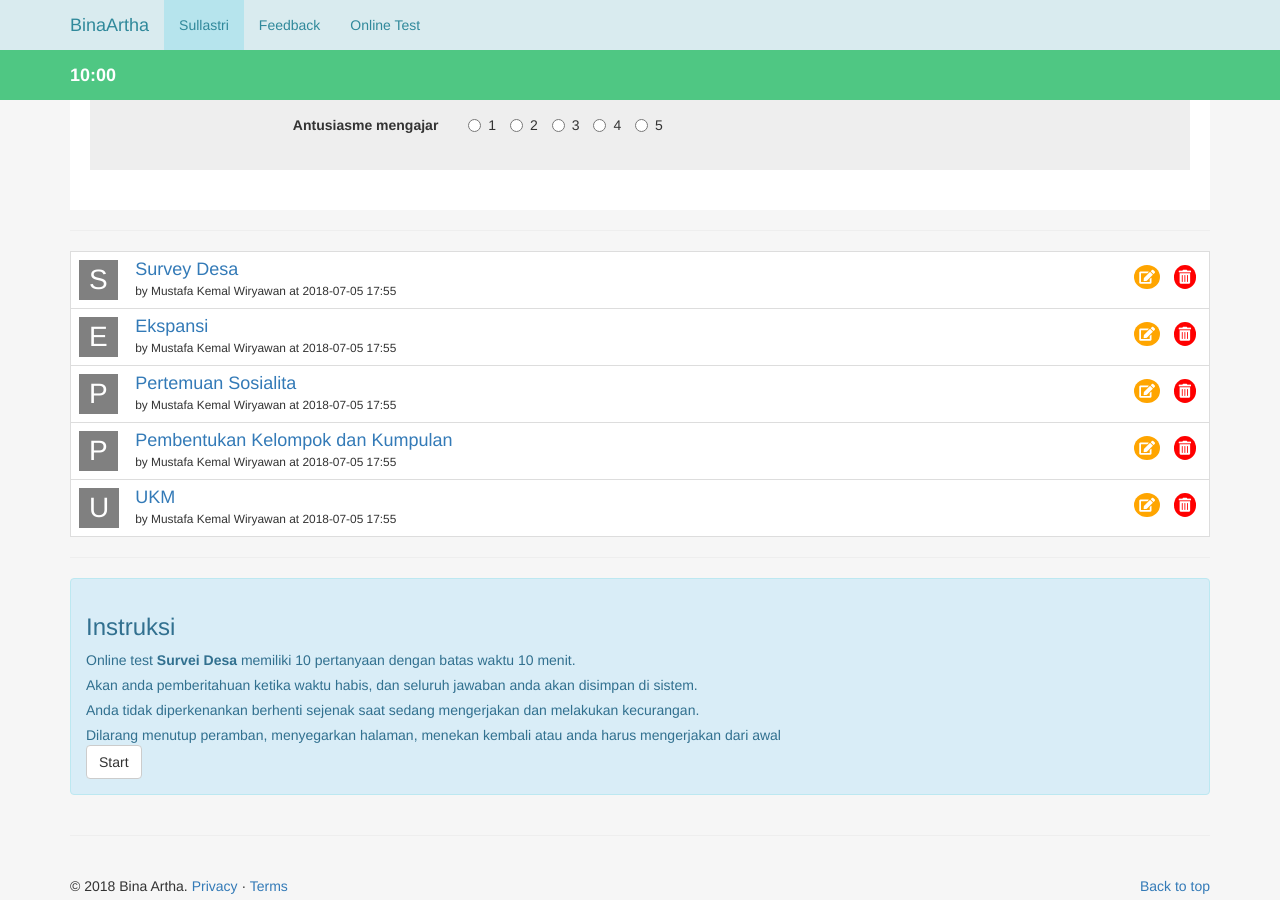
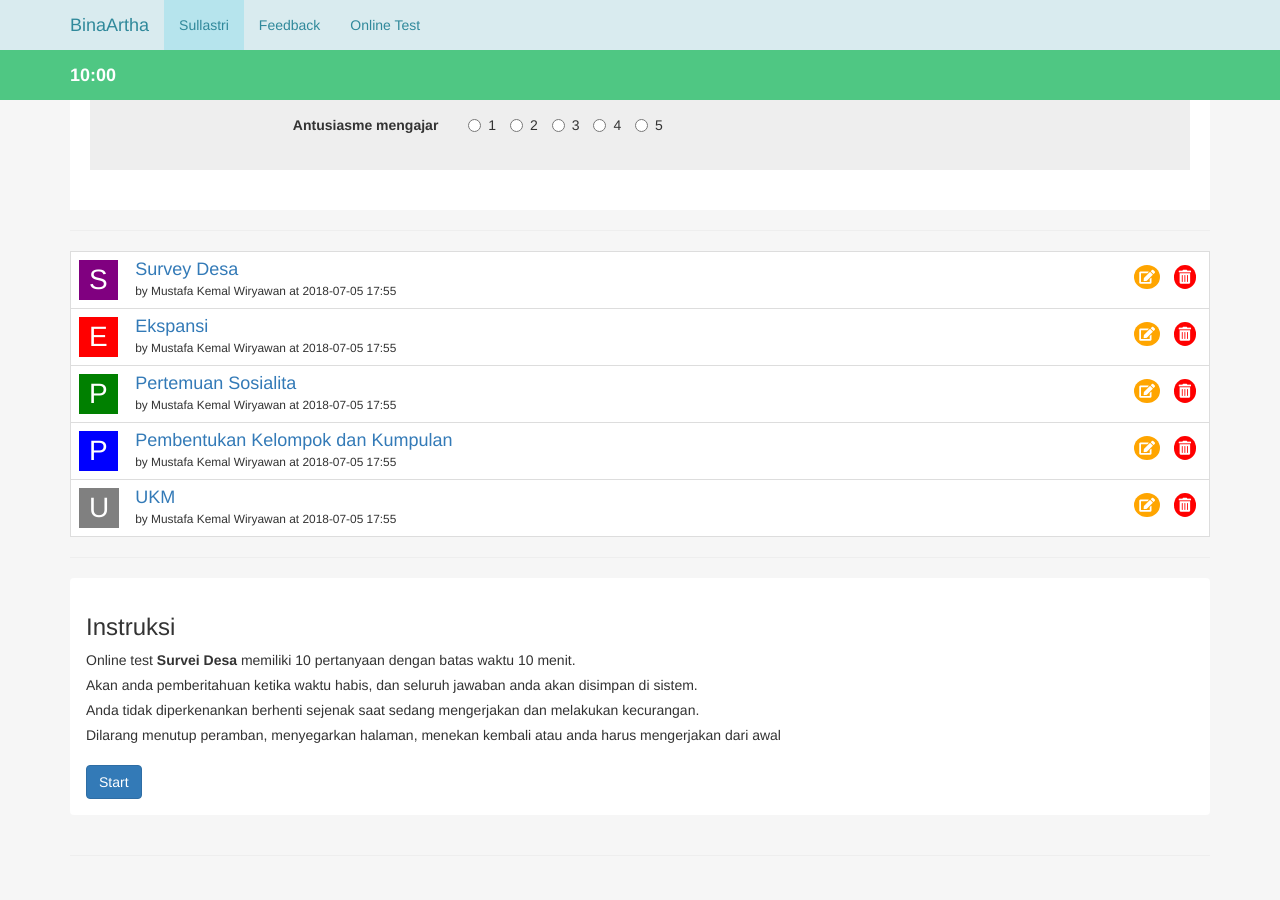
Before and after one commit to kemtol/Bina-Artha, a Jekyll site: the page built from laman/dashboard.md, in a window 1280 px wide and 900 px high, scrolled down 3637 px. Built offline with Jekyll 4.4.1, drawn with Linux system fonts in a browser that asks for light colours; nearby versions of some CDN libraries.

Commit message:
Update admin.html

```diff
--- a/_layouts/admin.html
+++ b/_layouts/admin.html
@@ -377,22 +377,22 @@
         <table class="table table-responsive">
           <tbody>
             <tr>
-              <th scope="row"><a href="" class="alfabet">S</a></th>
+              <th scope="row"><a href="" class="alfabet cpurple">S</a></th>
               <td><h4><a href="">Survey Desa</a></h4><small>by Mustafa Kemal Wiryawan at 2018-07-05 17:55</small></td>
               <td class="text-right"><a href="" class="fas fa-edit" data-toggle="modal" data-target="#edit--course"></a> <a href="" class="fas fa-trash-alt" data-toggle="modal" data-target="#delete--course"></a></td>
             </tr>
             <tr>
-              <th scope="row"><a href="" class="alfabet">E</a></th>
+              <th scope="row"><a href="" class="alfabet cred">E</a></th>
               <td><h4><a href="">Ekspansi</a></h4><small>by Mustafa Kemal Wiryawan at 2018-07-05 17:55</small></td>
               <td class="text-right"><a href="" class="fas fa-edit" data-toggle="modal" data-target="#edit--course"></a> <a href="" class="fas fa-trash-alt" data-toggle="modal" data-target="#delete--course"></a></td>
             </tr>
             <tr>
-              <th scope="row"><a href="" class="alfabet">P</a></th>
+              <th scope="row"><a href="" class="alfabet cgreen">P</a></th>
               <td><h4><a href="">Pertemuan Sosialita</a></h4><small>by Mustafa Kemal Wiryawan at 2018-07-05 17:55</small></td>
               <td class="text-right"><a href="" class="fas fa-edit" data-toggle="modal" data-target="#edit--course"></a> <a href="" class="fas fa-trash-alt" data-toggle="modal" data-target="#delete--course"></a></td>
             </tr>
             <tr>
-              <th scope="row"><a href="" class="alfabet">P</a></th>
+              <th scope="row"><a href="" class="alfabet cblue">P</a></th>
               <td><h4><a href="">Pembentukan Kelompok dan Kumpulan</a></h4><small>by Mustafa Kemal Wiryawan at 2018-07-05 17:55</small></td>
               <td class="text-right"><a href="" class="fas fa-edit" data-toggle="modal" data-target="#edit--course"></a> <a href="" class="fas fa-trash-alt" data-toggle="modal" data-target="#delete--course"></a></td>
             </tr>
@@ -408,13 +408,14 @@
 
       <hr />
 
-      <div class="alert alert-info">
+      <div class="alert" style="background:#fff">
         <h3>Instruksi</h3>
         <p>Online test <strong>Survei Desa</strong> memiliki 10 pertanyaan dengan batas waktu 10 menit.</p>
         <p>Akan anda pemberitahuan ketika waktu habis, dan seluruh jawaban anda akan disimpan di sistem.</p>
         <p>Anda tidak diperkenankan berhenti sejenak saat sedang mengerjakan dan melakukan kecurangan.</p>
         <p>Dilarang menutup peramban, menyegarkan halaman, menekan kembali atau anda harus mengerjakan dari awal</p>
-        <button type="button" class="btn btn-default" data-toggle="modal" data-target="#upload--pdf">
+        <br/>
+        <button type="button" class="btn btn-primary" data-toggle="modal" data-target="#upload--pdf">
           Start
         </button>
       </div>
```
